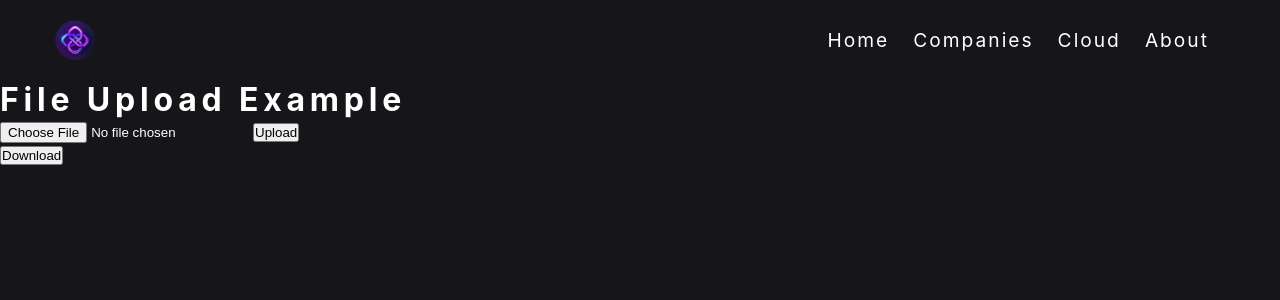
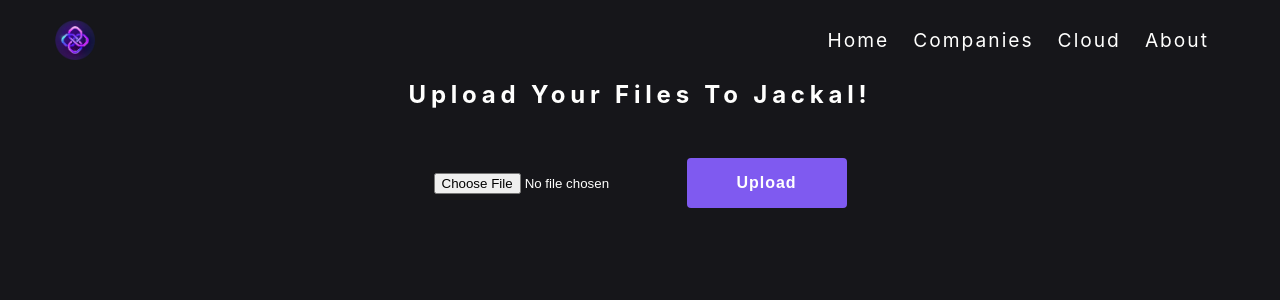
Before and after one commit to BretonesMarc/bam-olympihacks, a React (Vite) app: page /cloud in a window 1280 px wide. Shown: the top 300 px of the page. Built offline with nearby package versions, Linux system fonts and the light colour scheme.

Commit message:
Fix Cloud css

```diff
--- a/src/index.css
+++ b/src/index.css
@@ -504,3 +504,38 @@
   margin: 0 auto;
   height: 2rem;
 }
+
+/*
+======
+Cloud
+======
+*/
+
+.file {
+  min-height: calc(100vh - 5rem);
+}
+
+.file-upload {
+  width: 90vw;
+  margin: 0 auto;
+  text-align: center;
+}
+
+.file-upload h1 {
+  margin-bottom: 2rem;
+}
+
+.file-upload button {
+  padding: 1rem 1.5rem;
+  background: var(--button);
+  color: var(--button-text);
+  border: transparent;
+  border-radius: var(--mainBorderRadius);
+  font-size: 1rem;
+  margin-top: 2rem;
+  font-weight: 600;
+  letter-spacing: 1px;
+  cursor: pointer;
+  width: 10rem;
+  margin: 1rem auto;
+}
--- a/src/pages/Cloud.jsx
+++ b/src/pages/Cloud.jsx
@@ -3,6 +3,7 @@
 const Cloud = () => {
   const [fileName, setFileName] = useState('')
   const [fid, setFid] = useState('')
+  const [isUploaded, setIsUploaded] = useState(false)
 
   const handleUpload = (event) => {
     event.preventDefault()
@@ -34,6 +35,7 @@
           // Handle any error that occurred during upload
         })
     }
+    setIsUploaded(true)
   }
 
   const handleDownload = (event) => {
@@ -58,8 +60,9 @@
   }
 
   return (
-    <div>
-      <h1>File Upload Example</h1>
+    <main className="file">
+      <section className="file-upload">
+        <h1>Upload your files to Jackal!</h1>
         <form
           id="uploadForm"
           encType="multipart/form-data"
@@ -69,6 +72,7 @@
           <button type="submit">Upload</button>
         </form>
 
+        {isUploaded && (
           <form
             id="downloadForm"
             encType="multipart/form-data"
@@ -77,7 +81,9 @@
             <label>{fileName}</label>
             <button type="submit">Download</button>
           </form>
-    </div>
+        )}
+      </section>
+    </main>
   )
 }
 
```
Lines whose indentation alone changed are shown as unchanged.
